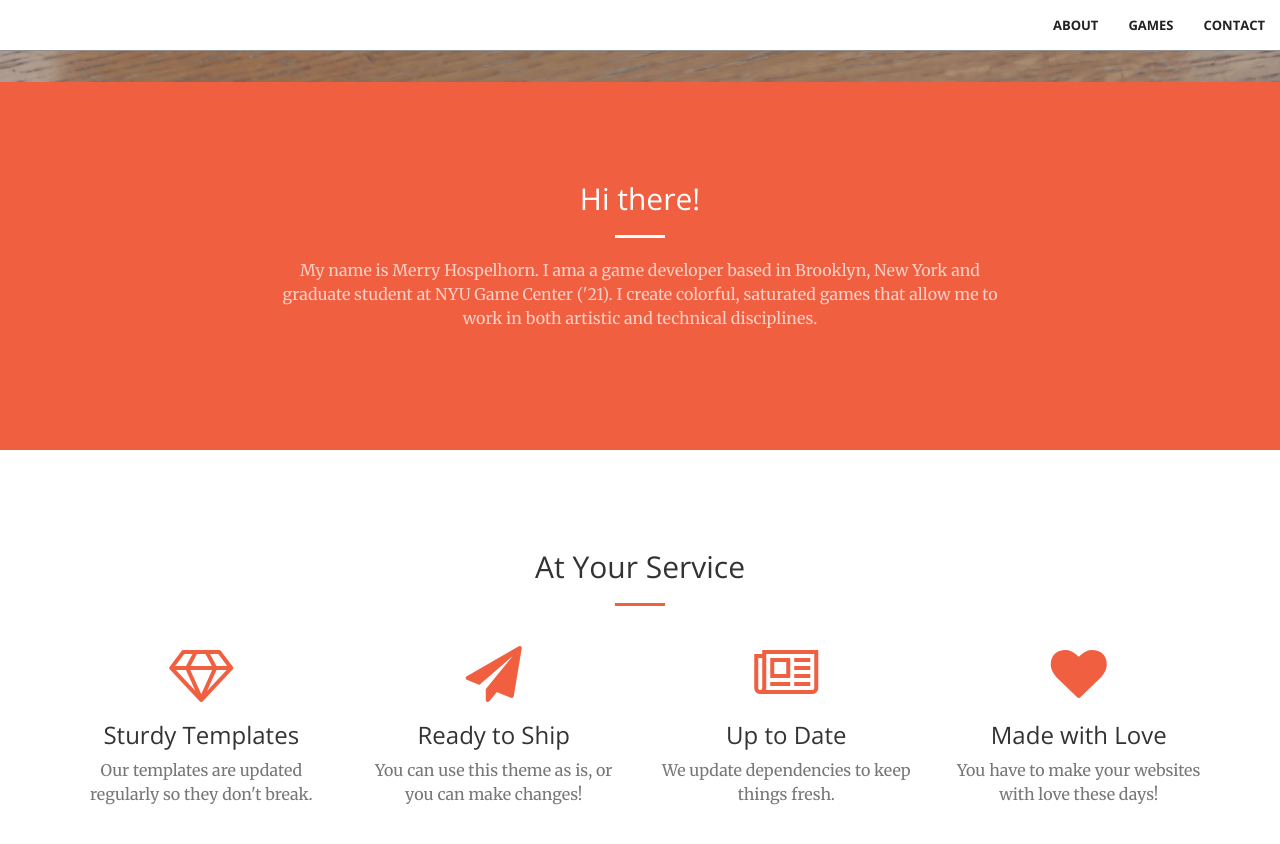
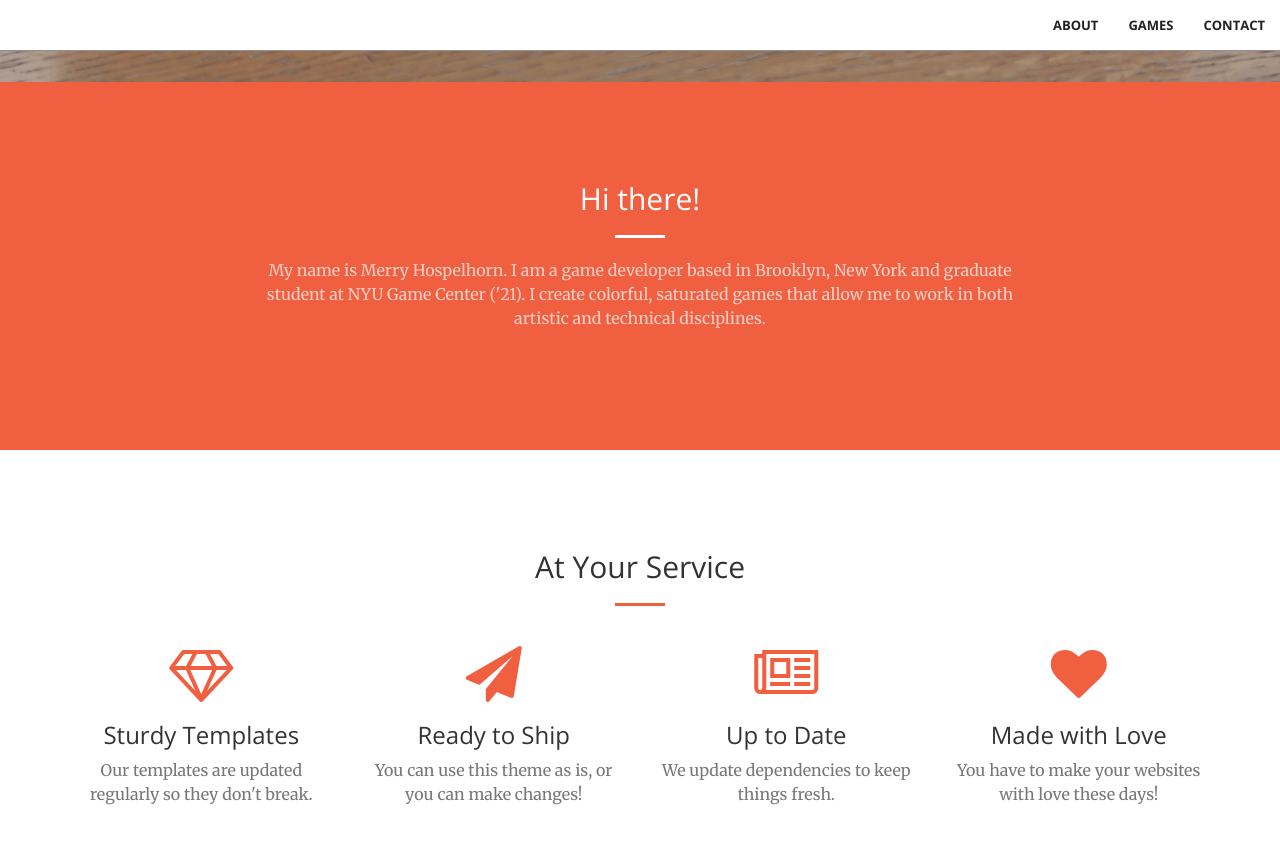
Before and after one commit to HHOOSSPPEE/HHOOSSPPEE.github.io, a Jekyll site: the page built from index.html, in a window 1280 px wide and 900 px high, scrolled down 818 px. Shown: the top 844 px of the window. Built offline with Jekyll 4.4.1, drawn with Linux system fonts in a browser that asks for light colours.

Commit message:
Update call-to-action.html

```diff
--- a/_includes/call-to-action.html
+++ b/_includes/call-to-action.html
@@ -4,7 +4,7 @@
             <div class="col-lg-8 col-lg-offset-2 text-center">
                 <h2 class="section-heading">Hi there!</h2>
                 <hr class="light">
-                <p class="text-faded">My name is Merry Hospelhorn. I ama a game developer based in Brooklyn, New York and graduate student at NYU Game Center ('21). I create colorful, saturated games that allow me to work in both artistic and technical disciplines.</p>
+                <p class="text-faded">My name is Merry Hospelhorn. I am a game developer based in Brooklyn, New York and graduate student at NYU Game Center ('21). I create colorful, saturated games that allow me to work in both artistic and technical disciplines.</p>
                 <!--<a href="#" class="btn btn-default btn-xl">Get Started!</a>-->
             </div>
         </div>
```
